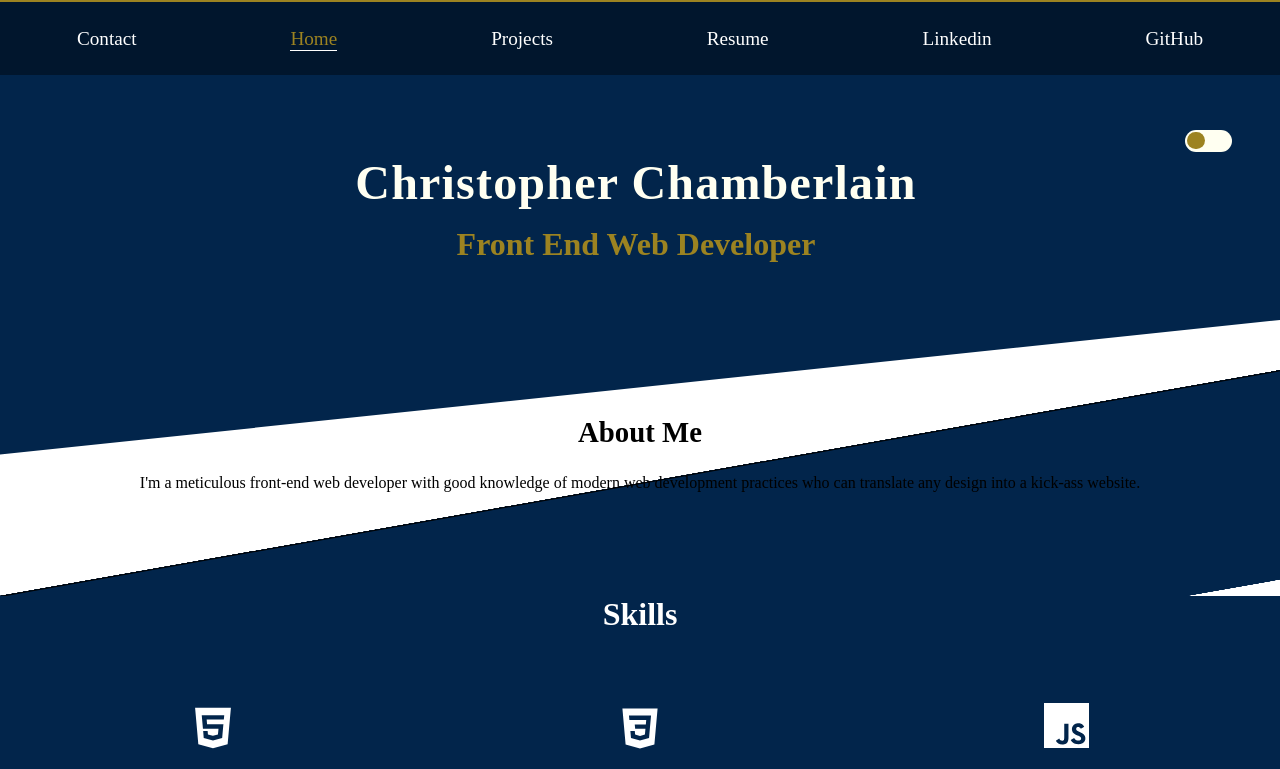
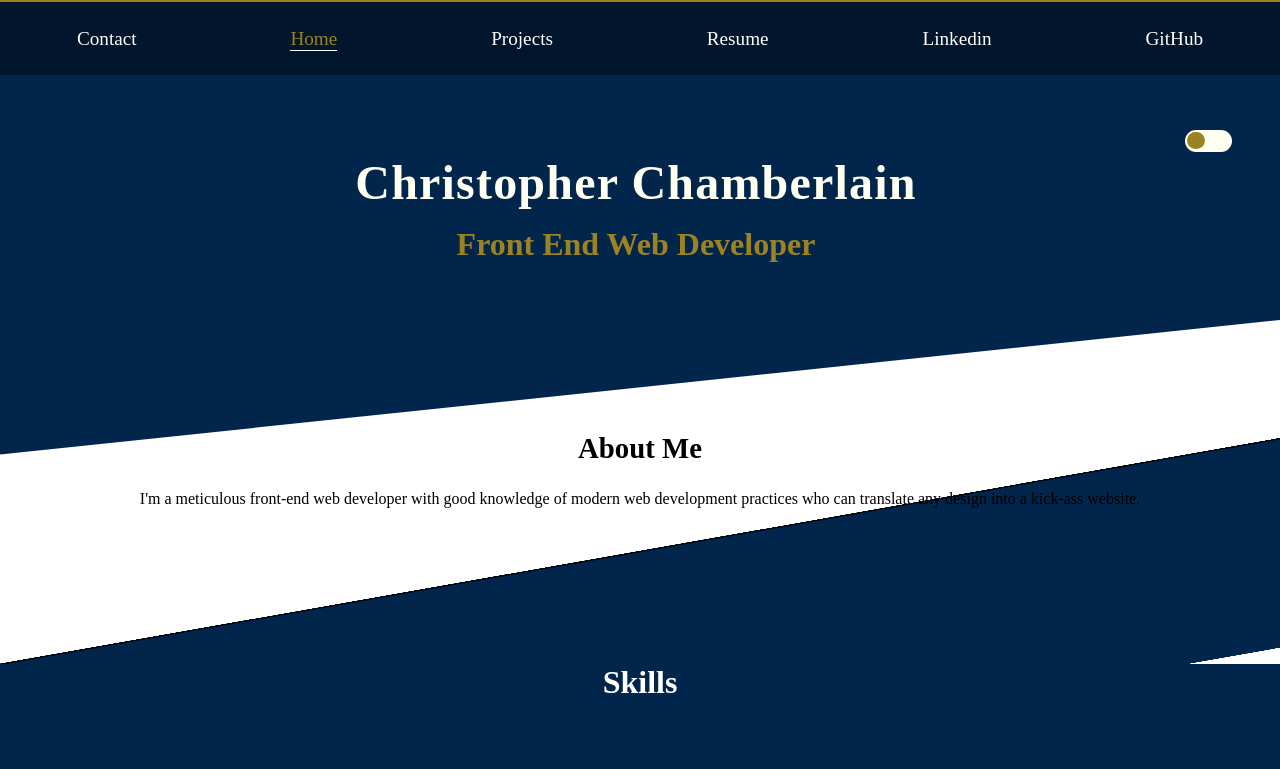
Before and after one commit to AkaraTawng/portfolio-mf-v2, a React (Create React App) app: page / in a window 1280 px wide. Shown: the top 769 px of the page. Built offline with nearby package versions, Linux system fonts and the light colour scheme.

Commit message:
add height and margin top to #about-me-section

```diff
--- a/src/main.css
+++ b/src/main.css
@@ -406,7 +406,9 @@
 
 #about-me-section {
   margin-bottom: 6.5rem;
+  margin-top: 7rem;
   padding: 0 1.5rem;
+  height: 8rem;
 }
 #about-me-section h2 {
   font-size: 1.8rem;
@@ -446,7 +448,6 @@
   transform-origin: bottom right;
   transform: skewY(-10deg);
   z-index: -1;
-  border-bottom: 1px solid black;
 }
 #skills-section h2 {
   font-size: 2rem;
--- a/src/scss/layout/_home.scss
+++ b/src/scss/layout/_home.scss
@@ -4,7 +4,9 @@
 
 #about-me-section {
     margin-bottom: 6.5rem;
+    margin-top: 7rem;
     padding: 0 1.5rem;
+    height: 8rem;
     h2{
         font-size: 1.8rem;
         text-align: center;
```
Also changed, not shown: 1 other file (tests, documents, lock files or other folders).
